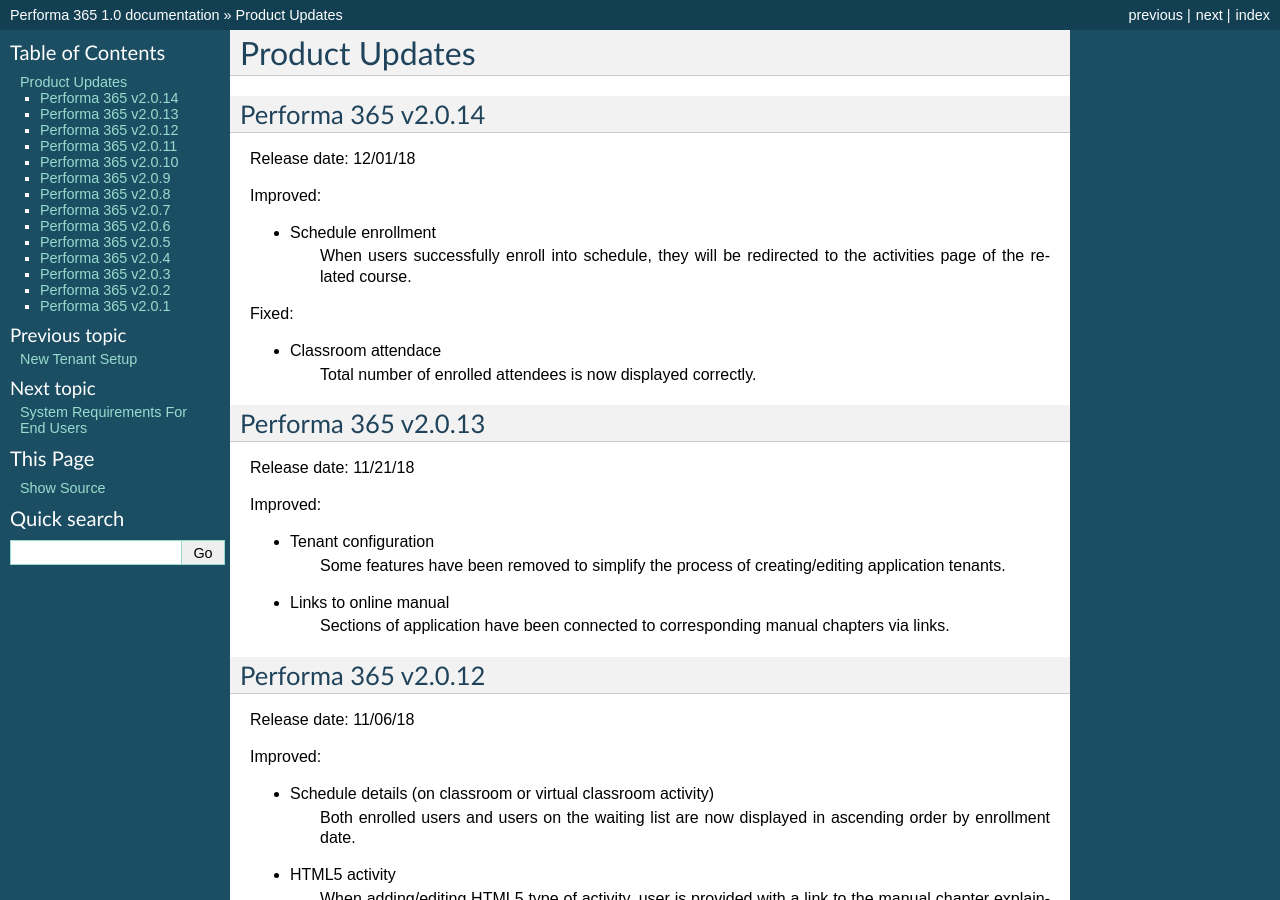
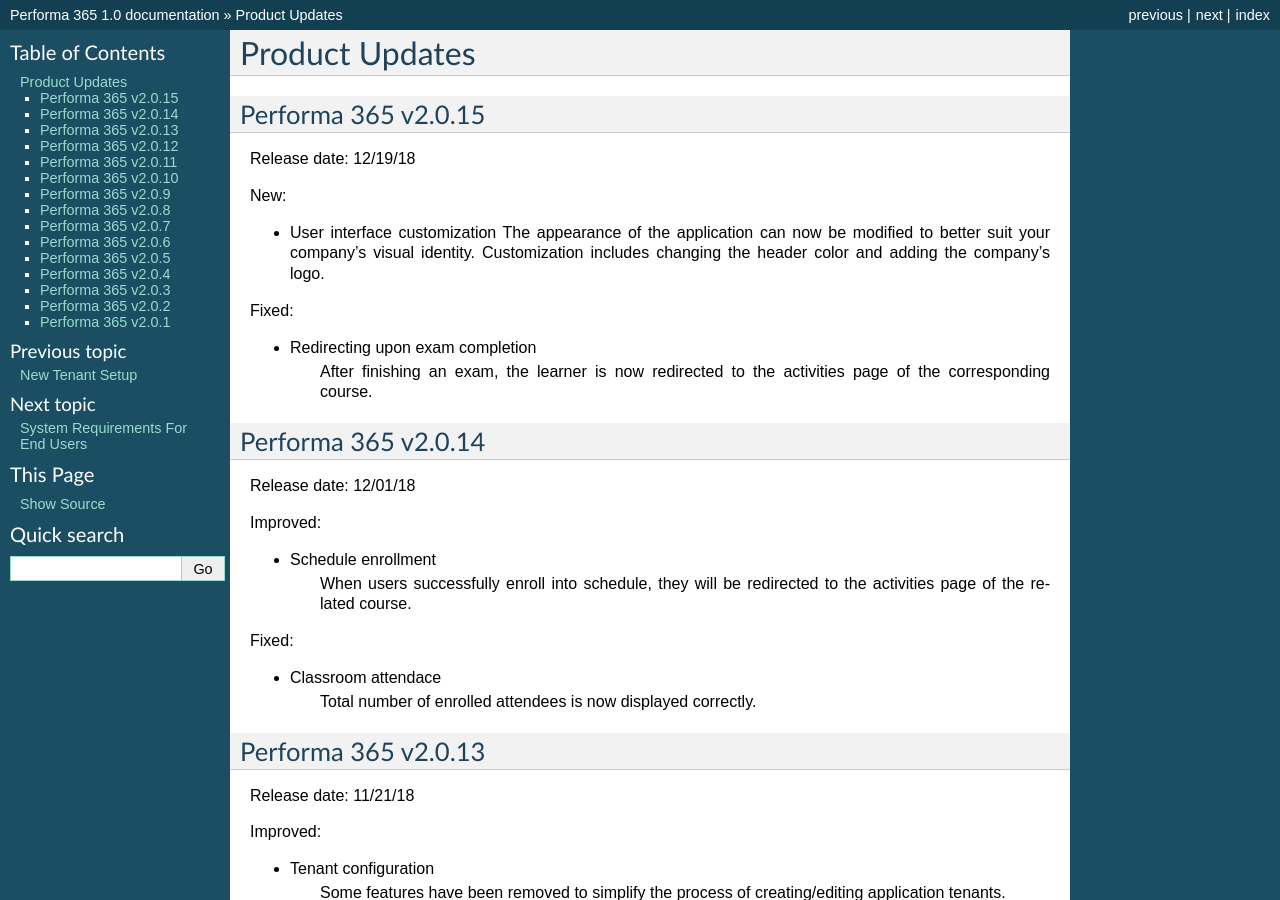
Before and after one commit to pslisko/performa365docs, a Sphinx documentation site: the page built from docs/general/product_updates.rst, in a window 1280 px wide and 900 px high. Built offline with Sphinx 7.4.7, drawn with Linux system fonts in a browser that asks for light colours; pages that are not in the unit, such as notebooks, are missing from menus.

Commit message:
Update product_updates.rst

```diff
--- a/docs/general/product_updates.rst
+++ b/docs/general/product_updates.rst
@@ -3,6 +3,23 @@
 
 Product Updates
 ================
+
+Performa 365 v2.0.15
+^^^^^^^^^^^^^^^^^^^^^^^^^^^^
+
+Release date: 12/19/18
+
+New:
+
+* User interface customization
+  The appearance of the application can now be modified to better suit your company's visual identity. Customization includes changing the header color and adding the company's logo.
+
+
+Fixed:
+
+* Redirecting upon exam completion
+   After finishing an exam, the learner is now redirected to the activities page of the corresponding course.
+
 
 Performa 365 v2.0.14
 ^^^^^^^^^^^^^^^^^^^^^^^^^^^^
```
